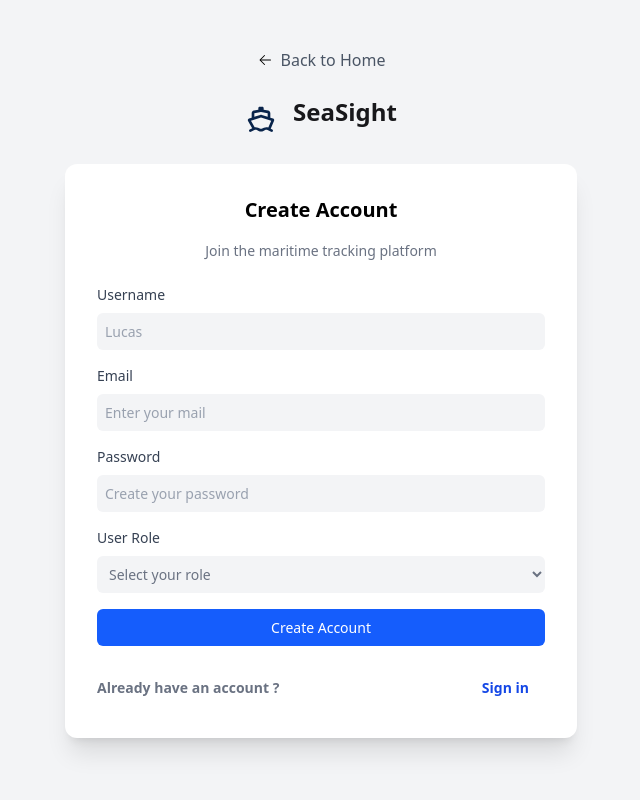
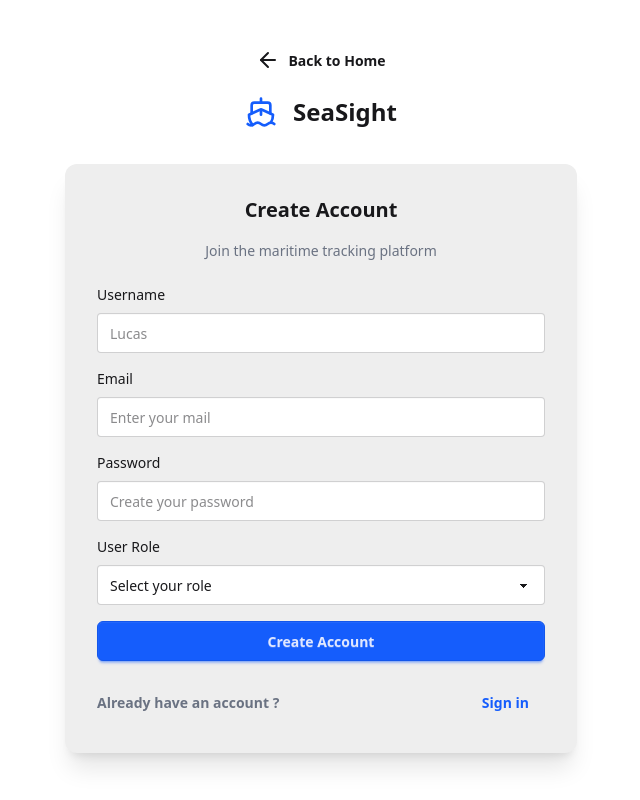
Before and after one commit to yanimohellebi26/ais, a React (Vite) app in the folder frontend/: page /register in a window 1280 px wide. Shown: the whole page, without its empty margins (319-959 px from the left). Built offline with nearby package versions, Linux system fonts and the light colour scheme; no server answers.

Commit message:
FRONTEND : Bugfix + daysi color theme fix

```diff
--- a/frontend/src/components/BaseComponents/FormWrapper.tsx
+++ b/frontend/src/components/BaseComponents/FormWrapper.tsx
@@ -3,7 +3,7 @@ import React from "react";
 const FormWrapper: React.FC<{ children: React.ReactNode }> = ({ children }) => {
   return (
     <div className="flex justify-center w-full">
-      <div className="card w-full max-w-lg bg-base-100 p-2 rounded-xl shadow-xl">
+      <div className="card w-full max-w-lg bg-base-300 p-2 rounded-xl shadow-xl">
         <div className="card-body text-base-content">
           {children}
         </div>
--- a/frontend/src/components/BaseComponents/Input.tsx
+++ b/frontend/src/components/BaseComponents/Input.tsx
@@ -12,7 +12,7 @@ type InputProps = {
 const Input: React.FC<InputProps> = ({ label, type = "text", name, value, onChange ,placeholder}) => {
   return (
     <div className="flex flex-col  mb-4">
-      <label htmlFor={name} className="mb-2 text-sm font-medium text-gray-700">
+      <label htmlFor={name} className="mb-2 text-sm font-medium text-base">
         {label}
       </label>
       <input
@@ -22,9 +22,7 @@ const Input: React.FC<InputProps> = ({ label, type = "text", name, value, onChan
         value={value}
         onChange={onChange}
         placeholder={placeholder}
-        className="w-full rounded-md p-2
-                   bg-gray-100 text-gray-700 placeholder-gray-400
-                   focus:outline-none  "
+        className="w-full input"
       />
     </div>
   );
--- a/frontend/src/pages/Admin/AllUsers/TableUsers.tsx
+++ b/frontend/src/pages/Admin/AllUsers/TableUsers.tsx
@@ -10,6 +10,7 @@ import withReactContent from "sweetalert2-react-content";
 import { UpdateUserRequest } from "../../../types";
 import Button from "../../../components/BaseComponents/Button";
 import { jwtDecode } from "jwt-decode";
+import {useLoading} from "../../../context/LoadingContext";
 
 const MySwal = withReactContent(Swal);
 
@@ -33,6 +34,7 @@ const getCurrentUserId = (token: string | null): number | undefined => {
 const TableUsers: React.FC = () => {
     const { user } = useAuth();
     const [users, setUsers] = useState<User[]>([]);
+    const {setLoading} = useLoading();
 
     const api = useApi();
 
@@ -41,11 +43,14 @@ const TableUsers: React.FC = () => {
     useEffect(() => {
         const fetchData = async () => {
             try {
+                setLoading(true);
                 const data = await api<User[]>("/api/v1/users");
                 setUsers(data);
 
             } catch(error) {
                 toast.error("Error while displaying all the users");
+            } finally {
+                setLoading(false);
             }
         };
 
--- a/frontend/src/pages/Authentication/Register.tsx
+++ b/frontend/src/pages/Authentication/Register.tsx
@@ -10,6 +10,7 @@ import arrowLeft from "../../assets/arrow-left.svg";
 import shipIcon from "../../assets/ship-icon.svg";
 import { useNavigate } from "react-router-dom";
 import {toast} from "react-toastify";
+import {ArrowLeft, Ship} from "lucide-react";
 
 type RegisterForm = {
   username: string;
@@ -109,23 +110,23 @@ const Register = () => {
   };
 
   return (
-    <div className="min-h-screen bg-gray-100 py-10 flex flex-col items-center">
+      <div className="min-h-screen bg-base-100 py-10 flex flex-col items-center">
         <div className="flex justify-center w-full max-w-md mb-4 text-center ">
           <Button
               onClick={() => navigate("/")}
-          className="flex gap-2 items-center bg-transparent hover:bg-gray-300 text-gray-600 "
+              className="flex gap-2 items-center btn btn-ghost "
           >
-          <img src={arrowLeft} alt="Back" className="w-4 h-4" />
+            <ArrowLeft />
             Back to Home
           </Button>
         </div>
-      <div className="w-full max-w-md flex justify-center gap-4 items-center pb-5">
-        <img src={shipIcon} alt="Back" className="w-8 h-8 " />
-        <TitleH1 className="">SeaSight</TitleH1>
+        <div className="w-full max-w-md flex justify-center gap-4 items-start pb-5">
+          <Ship className="text-primary w-8 h-8"/>
+          <TitleH1 className="text-base-content">SeaSight</TitleH1>
         </div>
 
       <FormWrapper>
-        <TitleH2 className="mb-2 text-center text-black font-bold">Create Account</TitleH2>
+        <TitleH2 className="mb-2 text-center font-bold">Create Account</TitleH2>
         <P className="mb-4 text-center">
           Join the maritime tracking platform
         </P>
@@ -160,7 +161,7 @@ const Register = () => {
             <SelectRole name="role" value={formData.role} onChange={handleRoleChange} />
             <Button
               type="submit"
-              className="w-full px-4 py-2 rounded-md bg-blue-600 text-white hover:bg-blue-700 disabled:opacity-60"
+              className="w-full px-4 py-2 rounded-md btn btn-primary"
               disabled={loading}
             >
               {loading ? "Creating..." : "Create Account"}
@@ -168,13 +169,13 @@ const Register = () => {
           </div>
         </form>
 
-        {error && <p className="mt-4 text-center text-sm text-red-600">{error}</p>}
+        {error && <p className="mt-4 text-center text-sm text-error">{error}</p>}
 
-        <div className="flex  mt-4 text-sm font-bold items-center text-black">
+        <div className="flex  mt-4 text-sm font-bold items-center">
           <P>Already have an account ?</P>
           <Button
             onClick={() => navigate("/login")}
-            className="bg-transparent text-blue-700 hover:underline px-0 py-0"
+            className="bg-transparent text-primary hover:underline px-0 py-0"
           >
             Sign in
           </Button>
--- a/frontend/src/pages/Authentication/SelectRole.tsx
+++ b/frontend/src/pages/Authentication/SelectRole.tsx
@@ -17,7 +17,7 @@ const SelectRole: React.FC<SelectRoleProps> = ({
 }) => {
   return (
     <div className={`flex flex-col mb-4 ${className}`}>
-      <label htmlFor={name} className="mb-2 text-sm font-medium text-gray-700">
+      <label htmlFor={name} className="mb-2 text-sm font-medium ">
         {label}
       </label>
 
@@ -26,8 +26,7 @@ const SelectRole: React.FC<SelectRoleProps> = ({
         name={name}
         value={value}
         onChange={onChange}
-        className="w-full bg-gray-100 text-gray-500 p-2 rounded-md
-                   focus:outline-none  "
+        className="w-full select"
       >
         <option value="" disabled hidden>
           Select your role
--- a/frontend/src/pages/Home/Footer.tsx
+++ b/frontend/src/pages/Home/Footer.tsx
@@ -3,13 +3,13 @@ import React from "react";
 
 const Footer = () => {
     return (
-        <footer className="bg-primary-focus text-base-100 py-12 px-4 sm:px-6 lg:px-8">
+        <footer className="bg-primary-focus text-white py-12 px-4 sm:px-6 lg:px-8">
             <div className="max-w-7xl mx-auto text-center">
                 <div className="flex items-center justify-center space-x-2 mb-4">
                     <Ship className="h-8 w-8 text-primary" />
                     <span className="text-xl font-semibold">AIS Tracker</span>
                 </div>
-                <p className="text-base-300/80">
+                <p className="text-base">
                     Advanced Maritime Traffic Tracking and Analysis Platform
                 </p>
             </div>
--- a/frontend/src/pages/Ships/ShipsList/RequestModal.tsx
+++ b/frontend/src/pages/Ships/ShipsList/RequestModal.tsx
@@ -61,7 +61,7 @@ const RequestModal: React.FC<RequestModalProps> = ({ vessel, onClose }) => {
 
     return (
         <div className="fixed inset-0 bg-opacity-50 flex justify-center items-center z-50">
-            <div className="bg-white rounded-2xl p-6 shadow-lg w-96 text-center">
+            <div className="bg-base-100 rounded-2xl p-6 shadow-lg w-96 text-center">
                 <h2 className="text-lg font-bold mb-4">Request Access</h2>
                 <p className="mb-4">
                     Upload a file to request access for vessel <b>{vessel.vesselName}</b>.
--- a/frontend/src/pages/Ships/ShipsList/TableDisplay.tsx
+++ b/frontend/src/pages/Ships/ShipsList/TableDisplay.tsx
@@ -11,7 +11,7 @@ interface Props  {
 
 const TableDisplay: React.FC<Props> = ({ table, sortColumn, sortOrder, toggleSort }) => {
     return (
-        <div className="overflow-y-auto h-126">
+        <div className="overflow-y-auto h-[65vh]">
             <table className="table table-pin-rows w-full">
                 <thead>
                 {table.getHeaderGroups().map(headerGroup => (
```
Also changed, not shown: frontend/src/pages/Authentication/Login.tsx (+14 -13 lines), frontend/src/pages/Ships/ShipsList/TableShips.tsx (+7 -1 lines). Lines whose indentation alone changed are shown as unchanged.
